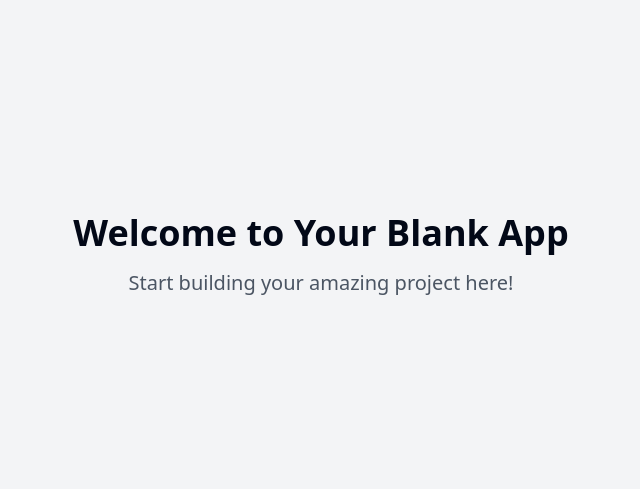
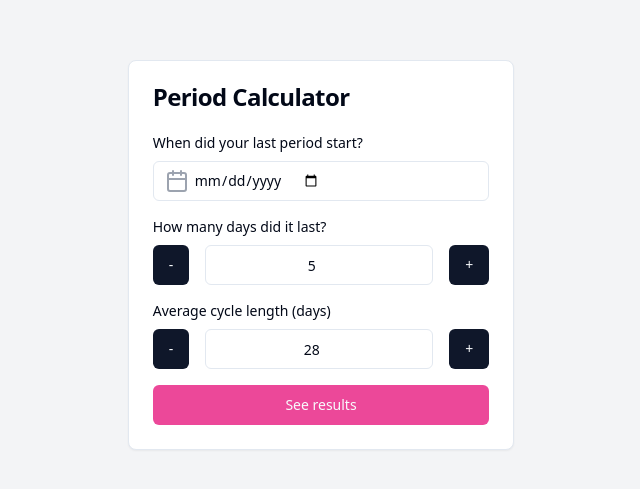
Before and after one commit to MTxx87/cyclewise-forecast, a React (Vite) app: page / in a window 1280 px wide. Shown: the part 145-634 px from the top of the page, without its empty margins (319-959 px from the left). Built offline with nearby package versions, Linux system fonts and the light colour scheme.

Commit message:
Add period calculator feature
Implement a period calculator that allows users to input their last period start date, duration, and average cycle length. Upon submission, the calculator will display the estimated ovulation date and upcoming period dates.
[skip gpt_engineer]

```diff
--- /dev/null
+++ b/src/components/PeriodCalculator.jsx
@@ -0,0 +1,128 @@
+import React, { useState } from 'react';
+import { Button } from "@/components/ui/button"
+import { Input } from "@/components/ui/input"
+import { Card, CardContent, CardHeader, CardTitle } from "@/components/ui/card"
+import { CalendarIcon } from "lucide-react"
+import { format, addDays } from 'date-fns';
+
+const PeriodCalculator = () => {
+  const [lastPeriodStart, setLastPeriodStart] = useState('');
+  const [periodDuration, setPeriodDuration] = useState(5);
+  const [cycleDuration, setCycleDuration] = useState(28);
+  const [results, setResults] = useState(null);
+
+  const calculateDates = () => {
+    const startDate = new Date(lastPeriodStart);
+    const ovulationDate = addDays(startDate, cycleDuration - 14);
+    const nextPeriodStart = addDays(startDate, cycleDuration);
+    const nextPeriodEnd = addDays(nextPeriodStart, periodDuration - 1);
+
+    setResults({
+      ovulationDate,
+      nextPeriodStart,
+      nextPeriodEnd,
+    });
+  };
+
+  return (
+    <div className="max-w-md mx-auto space-y-6">
+      <Card>
+        <CardHeader>
+          <CardTitle>Period Calculator</CardTitle>
+        </CardHeader>
+        <CardContent className="space-y-4">
+          <div className="space-y-2">
+            <label htmlFor="lastPeriodStart" className="block text-sm font-medium">
+              When did your last period start?
+            </label>
+            <div className="relative">
+              <Input
+                type="date"
+                id="lastPeriodStart"
+                value={lastPeriodStart}
+                onChange={(e) => setLastPeriodStart(e.target.value)}
+                className="pl-10"
+              />
+              <CalendarIcon className="absolute left-3 top-1/2 transform -translate-y-1/2 text-gray-400" />
+            </div>
+          </div>
+          <div className="space-y-2">
+            <label htmlFor="periodDuration" className="block text-sm font-medium">
+              How many days did it last?
+            </label>
+            <div className="flex items-center space-x-4">
+              <Button onClick={() => setPeriodDuration(Math.max(1, periodDuration - 1))}>-</Button>
+              <Input
+                type="number"
+                id="periodDuration"
+                value={periodDuration}
+                onChange={(e) => setPeriodDuration(parseInt(e.target.value))}
+                className="text-center"
+              />
+              <Button onClick={() => setPeriodDuration(periodDuration + 1)}>+</Button>
+            </div>
+          </div>
+          <div className="space-y-2">
+            <label htmlFor="cycleDuration" className="block text-sm font-medium">
+              Average cycle length (days)
+            </label>
+            <div className="flex items-center space-x-4">
+              <Button onClick={() => setCycleDuration(Math.max(1, cycleDuration - 1))}>-</Button>
+              <Input
+                type="number"
+                id="cycleDuration"
+                value={cycleDuration}
+                onChange={(e) => setCycleDuration(parseInt(e.target.value))}
+                className="text-center"
+              />
+              <Button onClick={() => setCycleDuration(cycleDuration + 1)}>+</Button>
+            </div>
+          </div>
+          <Button onClick={calculateDates} className="w-full bg-pink-500 hover:bg-pink-600">
+            See results
+          </Button>
+        </CardContent>
+      </Card>
+
+      {results && (
+        <div className="space-y-4">
+          <Card>
+            <CardHeader>
+              <CardTitle>Your estimated ovulation date</CardTitle>
+            </CardHeader>
+            <CardContent>
+              <div className="text-4xl font-bold text-center">
+                {format(results.ovulationDate, 'MMM')}
+                <br />
+                {format(results.ovulationDate, 'd')}
+              </div>
+              <Button className="w-full mt-4 bg-pink-500 hover:bg-pink-600">
+                Track your periods
+              </Button>
+            </CardContent>
+          </Card>
+          <Card>
+            <CardHeader>
+              <CardTitle>Your estimated period dates are</CardTitle>
+            </CardHeader>
+            <CardContent>
+              <div className="text-4xl font-bold text-center">
+                {format(results.nextPeriodStart, 'MMM')}-{format(results.nextPeriodEnd, 'MMM')}
+                <br />
+                {format(results.nextPeriodStart, 'd')}-{format(results.nextPeriodEnd, 'd')}
+              </div>
+              <Button className="w-full mt-4 bg-pink-500 hover:bg-pink-600">
+                Track your periods
+              </Button>
+            </CardContent>
+          </Card>
+          <Button onClick={() => setResults(null)} className="w-full">
+            Start over
+          </Button>
+        </div>
+      )}
+    </div>
+  );
+};
+
+export default PeriodCalculator;
--- a/src/pages/Index.jsx
+++ b/src/pages/Index.jsx
@@ -1,12 +1,9 @@
-// Update this page (the content is just a fallback if you fail to update the page)
+import PeriodCalculator from '../components/PeriodCalculator';
 
 const Index = () => {
   return (
     <div className="min-h-screen flex items-center justify-center bg-gray-100">
-      <div className="text-center">
-        <h1 className="text-4xl font-bold mb-4">Welcome to Your Blank App</h1>
-        <p className="text-xl text-gray-600">Start building your amazing project here!</p>
-      </div>
+      <PeriodCalculator />
     </div>
   );
 };
```
